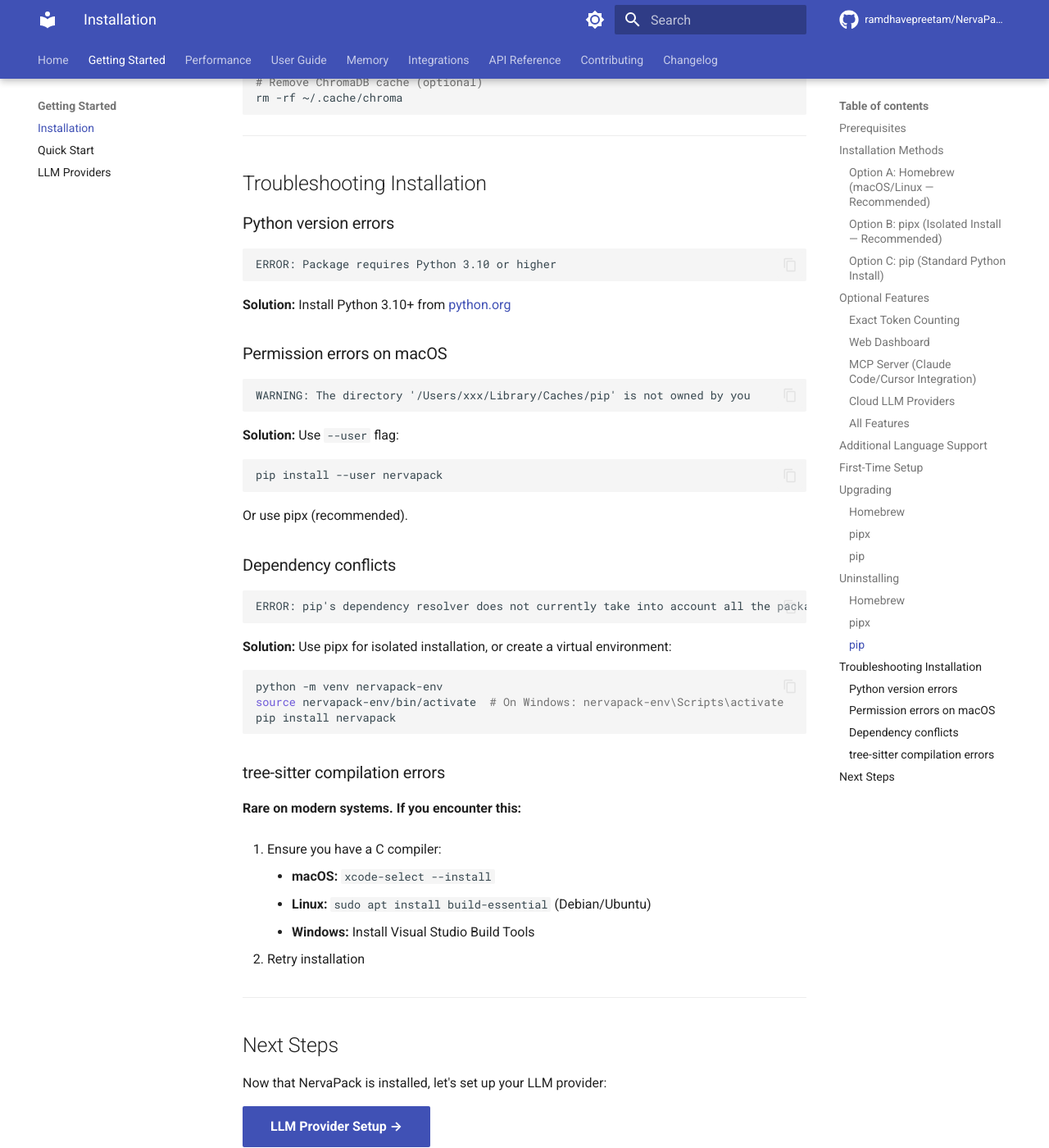
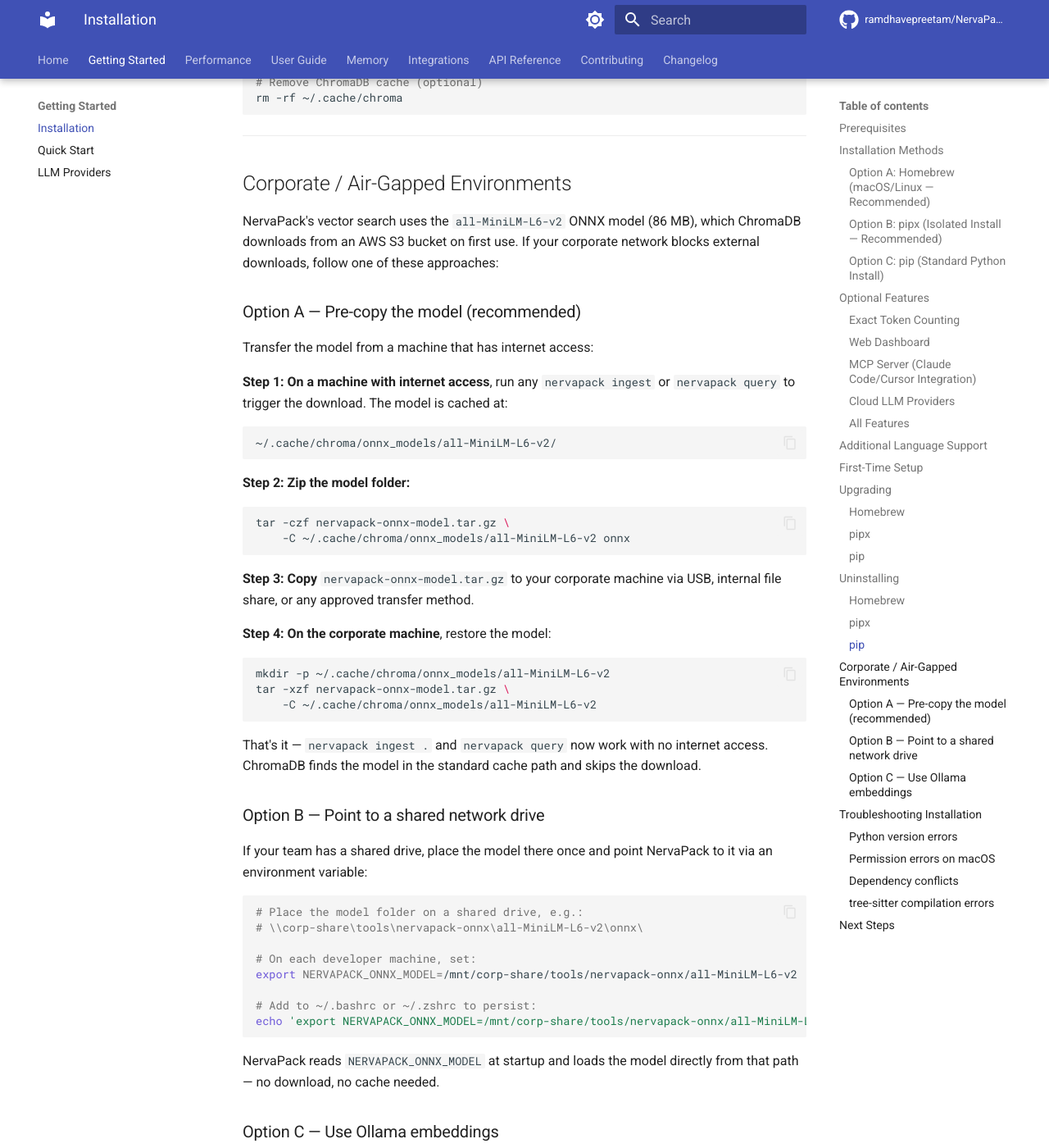
Before and after one commit to ramdhavepreetam/NervaPack, an MkDocs documentation site: the page built from docs/getting-started/installation.md, in a window 1280 px wide and 1400 px high, scrolled down 4630 px. Shown: the whole window at 82% size. Built offline with MkDocs 1.6.1 and Material for MkDocs 9.7.7, drawn with Linux system fonts in a browser that asks for light colours; comment, search, counter and statistics services are not loaded; the version menu is left out; some of the changed text lies outside the part shown.

Commit message:
feat: v0.6.9 — corporate/air-gapped ONNX support via NERVAPACK_ONNX_MODEL env var
- Add NERVAPACK_ONNX_MODEL environment variable: set to a local directory
  containing the all-MiniLM-L6-v2/onnx model files and NervaPack will use
  it instead of downloading from chroma-onnx-models.s3.amazonaws.com
  (86 MB download blocked by many corporate firewalls)
- VectorStore._make_embedding_function() subclasses ONNXMiniLM_L6_V2 with
  a redirected DOWNLOAD_PATH so no global state is mutated
- Document three air-gapped options in installation.md: pre-copy model via
  tar, shared network drive via env var, Ollama embeddings as alternative

Co-Authored-By: Claude Sonnet 4.6 <noreply@anthropic.com>

````diff
--- a/docs/getting-started/installation.md
+++ b/docs/getting-started/installation.md
@@ -205,6 +205,70 @@ rm -rf ~/.cache/chroma
 
 ---
 
+## Corporate / Air-Gapped Environments
+
+NervaPack's vector search uses the `all-MiniLM-L6-v2` ONNX model (86 MB), which ChromaDB downloads from an AWS S3 bucket on first use. If your corporate network blocks external downloads, follow one of these approaches:
+
+### Option A — Pre-copy the model (recommended)
+
+Transfer the model from a machine that has internet access:
+
+**Step 1: On a machine with internet access**, run any `nervapack ingest` or `nervapack query` to trigger the download. The model is cached at:
+```
+~/.cache/chroma/onnx_models/all-MiniLM-L6-v2/
+```
+
+**Step 2: Zip the model folder:**
+```bash
+tar -czf nervapack-onnx-model.tar.gz \
+    -C ~/.cache/chroma/onnx_models/all-MiniLM-L6-v2 onnx
+```
+
+**Step 3: Copy** `nervapack-onnx-model.tar.gz` to your corporate machine via USB, internal file share, or any approved transfer method.
+
+**Step 4: On the corporate machine**, restore the model:
+```bash
+mkdir -p ~/.cache/chroma/onnx_models/all-MiniLM-L6-v2
+tar -xzf nervapack-onnx-model.tar.gz \
+    -C ~/.cache/chroma/onnx_models/all-MiniLM-L6-v2
+```
+
+That's it — `nervapack ingest .` and `nervapack query` now work with no internet access. ChromaDB finds the model in the standard cache path and skips the download.
+
+### Option B — Point to a shared network drive
+
+If your team has a shared drive, place the model there once and point NervaPack to it via an environment variable:
+
+```bash
+# Place the model folder on a shared drive, e.g.:
+# \\corp-share\tools\nervapack-onnx\all-MiniLM-L6-v2\onnx\
+
+# On each developer machine, set:
+export NERVAPACK_ONNX_MODEL=/mnt/corp-share/tools/nervapack-onnx/all-MiniLM-L6-v2
+
+# Add to ~/.bashrc or ~/.zshrc to persist:
+echo 'export NERVAPACK_ONNX_MODEL=/mnt/corp-share/tools/nervapack-onnx/all-MiniLM-L6-v2' >> ~/.bashrc
+```
+
+NervaPack reads `NERVAPACK_ONNX_MODEL` at startup and loads the model directly from that path — no download, no cache needed.
+
+### Option C — Use Ollama embeddings
+
+If Ollama is available on your corporate network (or internally hosted):
+
+```bash
+nervapack ingest . --embeddings ollama
+```
+
+Set permanently via environment variable:
+```bash
+export NERVAPACK_EMBEDDINGS=ollama
+```
+
+Ollama must be reachable at `http://localhost:11434` (the default). If it's on a different host, contact us — support for a custom Ollama host URL is on the roadmap.
+
+---
+
 ## Troubleshooting Installation
 
 ### Python version errors
--- a/pyproject.toml
+++ b/pyproject.toml
@@ -4,7 +4,7 @@ build-backend = "setuptools.build_meta"
 
 [project]
 name = "nervapack"
-version = "0.6.8"
+version = "0.6.9"
 description = "Privacy-first, offline knowledge graph for developers"
 readme = "README.md"
 requires-python = ">=3.10"
--- a/server.json
+++ b/server.json
@@ -7,13 +7,13 @@
     "url": "https://github.com/ramdhavepreetam/NervaPack",
     "source": "github"
   },
-  "version": "0.6.8",
+  "version": "0.6.9",
   "packages": [
     {
       "registryType": "pypi",
       "registryBaseUrl": "https://pypi.org",
       "identifier": "nervapack",
-      "version": "0.6.8",
+      "version": "0.6.9",
       "transport": {
         "type": "stdio"
       },
````
Also changed, not shown: docs/changelog.md (+11 -0 lines), 1 other file.
